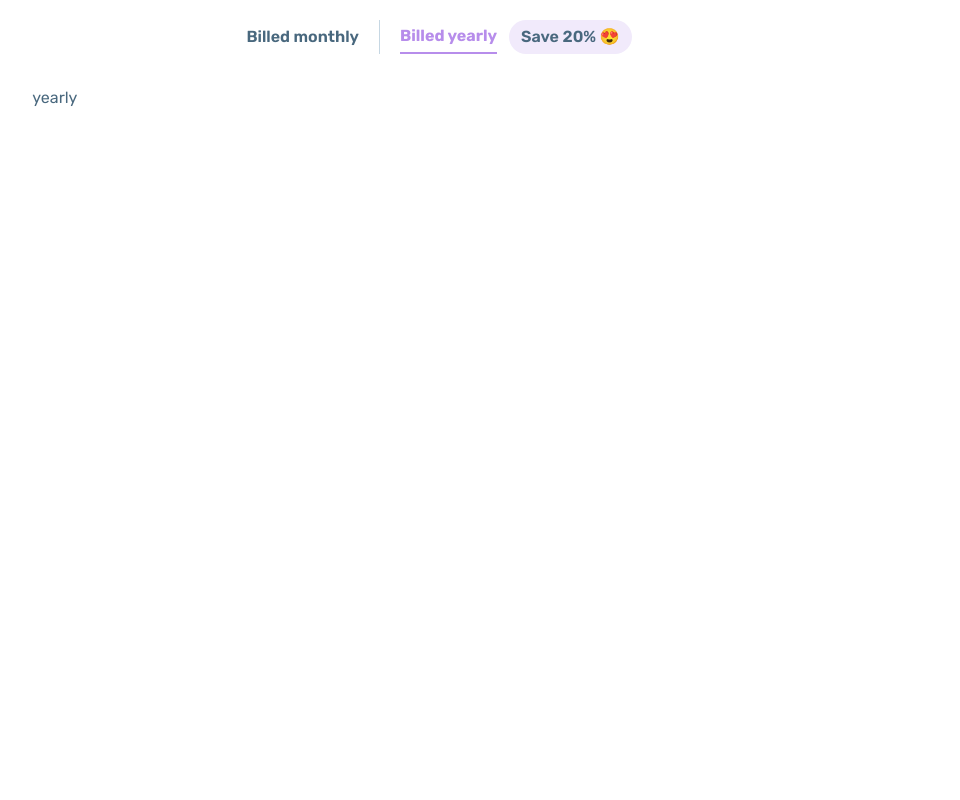
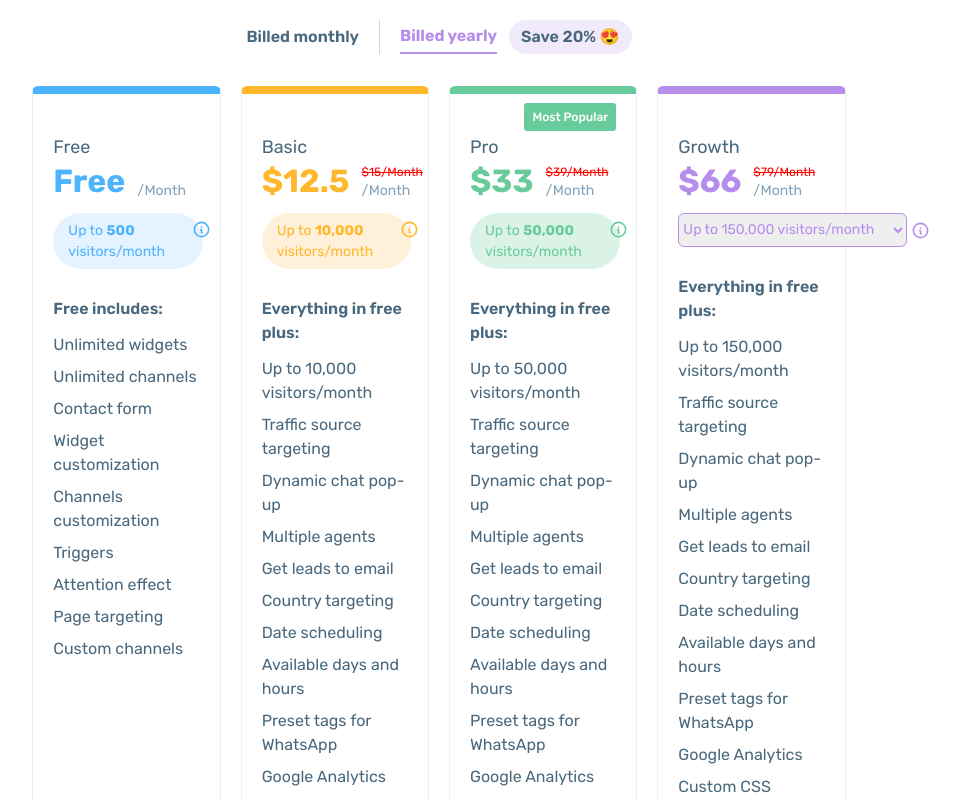
Before and after one commit to MHRafix/react.js-assessment, a React (Create React App) app: page / in a window 1280 px wide. Both pictures are taken after a click on the button "Billed yearly". Shown: the top 800 px of the page, without its empty margins (201-1161 px from the left). Built offline with nearby package versions, Linux system fonts and the light colour scheme.

Commit message:
data managed by redux both of monthly and yearly pricing:-

```diff
--- a/src/App.tsx
+++ b/src/App.tsx
@@ -13,10 +13,17 @@ const App = () => {
 		(state: IInitialStateType) => state.pricingTableData
 	);
 
+	const tempData: any[] = [];
+
+	pricingData?.plans?.map((td: IPlanType) => {
+		if (td.name === 'Growth') {
+			tempData?.push(td);
+		}
+	});
 	// Get dispatch function
 	// const dispatch = useDispatch();
 
-	const [isMonthlyTab, setIsMonthlyTab] = useState<boolean>(true);
+	const [isMonthlyPrice, setIsMonthlyPrice] = useState<boolean>(true);
 
 	const colors = [
 		{
@@ -41,6 +48,8 @@ const App = () => {
 		},
 	];
 
+	console.log({ tempData });
+
 	return (
 		<div>
 			<div className='container'>
@@ -48,16 +57,16 @@ const App = () => {
 					{/* tabs */}
 					<div className='tab_list'>
 						<button
-							onClick={() => setIsMonthlyTab(() => true)}
-							className={isMonthlyTab ? 'tab_active' : 'tab_normal'}
+							onClick={() => setIsMonthlyPrice(() => true)}
+							className={isMonthlyPrice ? 'tab_active' : 'tab_normal'}
 						>
 							Billed monthly
 						</button>
 						<div className='w-[1px] bg-[#c6d7e3]'></div>
 						<div className='flex gap-3'>
 							<button
-								onClick={() => setIsMonthlyTab(() => false)}
-								className={!isMonthlyTab ? 'tab_active' : 'tab_normal'}
+								onClick={() => setIsMonthlyPrice(() => false)}
+								className={!isMonthlyPrice ? 'tab_active' : 'tab_normal'}
 							>
 								Billed yearly
 							</button>
@@ -68,7 +77,6 @@ const App = () => {
 					{/* content */}
 
 					<div className='mt-8'>
-						{isMonthlyTab ? (
 						<div className='pricing_table_wrapper'>
 							{pricingData?.plans?.map((plan: IPlanType, idx: number) => (
 								<PricingTableColumnCard
@@ -76,12 +84,10 @@ const App = () => {
 									plan={plan}
 									colors={colors[idx]}
 									features={pricingData?.features}
+									isMonthlyPrice={isMonthlyPrice}
 								/>
 							))}
 						</div>
-						) : (
-							<div className='yearly_content'>yearly</div>
-						)}
 					</div>
 				</div>
 			</div>
--- a/src/components/PricingTableColumnCard.tsx
+++ b/src/components/PricingTableColumnCard.tsx
@@ -6,12 +6,14 @@ interface IPricingTableColumnCardProps {
 	plan: IPlanType;
 	colors: any;
 	features: IFeatureType[];
+	isMonthlyPrice: boolean;
 }
 
 const PricingTableColumnCard: React.FC<IPricingTableColumnCardProps> = ({
 	plan,
 	colors,
 	features,
+	isMonthlyPrice,
 }) => {
 	return (
 		<div
@@ -20,26 +22,87 @@ const PricingTableColumnCard: React.FC<IPricingTableColumnCardProps> = ({
 				borderTopColor: colors?.color_deep,
 			}}
 		>
-			<div className='card_header'>
-				<span className='text-[#49687e] text-[18px]'> {plan?.name}</span>
-				<h1
-					className={`leading-8 text-[32px] font-bold my-1 !text-${colors?.color_deep}`}
+			<div className='card_header relative'>
+				{plan?.name === 'Pro' && (
+					<span className='popular__badge'>Most Popular</span>
+				)}
+				<div className='mt-4 text-[#49687e] text-[18px]'>{plan?.name}</div>
+				<div className='flex gap-3 items-end'>
+					<span
+						className={`leading-8 flex gap-3 text-[32px] font-bold my-1 !text-${colors?.color_deep}`}
 						style={{
 							color: colors?.color_deep,
 						}}
 					>
-					{plan?.price}
-				</h1>
+						{isMonthlyPrice
+							? plan?.details?.['1_year']?.price
+							: plan?.details?.['2_year']?.price}
+					</span>{' '}
+					<div className='grid'>
+						{!isMonthlyPrice && plan?.name !== 'Free' && (
+							<span className='text-[red] font-normal line-through text-[12px]'>
+								{plan?.details?.['1_year']?.price}/Month
+							</span>
+						)}
+						<span className='text-sm font-normal text-[#83a1b7]'>/Month</span>
+					</div>
+				</div>
+
+				{plan?.name === 'Growth' ? (
 					<div
-					className={`mt-3 text-[14px] inline-flex justify-normal items-center gap-1 px-[15px] py-[7px] rounded-full`}
+						className={`mt-3 text-[14px] inline-flex justify-normal items-center gap-1 rounded-full`}
+						style={{
+							color: colors?.color_deep,
+							// display: '-webkit-inline-box',
+						}}
+					>
+						<select className='z-40 cursor-pointer outline-none text-[#B78DEB] h-[34px] leading-[34px] !py-[3px] px-[0px] border-[1px] border-solid border-[#B78DEB] rounded-md text-[14px]'>
+							<option value={'Up to <strong>150,000</strong> visitors/month'}>
+								Up to <strong>150,000</strong> visitors/month
+							</option>
+							<option value={'Up to <strong>300,000</strong> visitors/month '}>
+								Up to <strong>300,000</strong> visitors/month{' '}
+							</option>
+							<option value={'Up to <strong>500,000</strong> visitors/month '}>
+								Up to <strong>500,000</strong> visitors/month
+							</option>
+							<option
+								value={'Up to <strong>1,000,000</strong> visitors/month '}
+							>
+								Up to <strong>1,000,000</strong> visitors/month{' '}
+							</option>
+							<option
+								value={'Up to <strong>2,000,000</strong> visitors/month '}
+							>
+								Up to <strong>2,000,000</strong> visitors/month{' '}
+							</option>
+						</select>
+						<div className='tooltip'>
+							<div className='tooltip__content'>
+								<IconInfoCircle className='cursor-pointer' size={19} />
+							</div>
+							<div className='tooltip__hover'>{plan?.text}</div>
+						</div>
+					</div>
+				) : (
+					<div
+						className={`mt-3 text-[14px] justify-normal items-center gap-1 px-[15px] py-[7px] rounded-full`}
 						style={{
 							backgroundColor: colors?.color_light,
 							color: colors?.color_deep,
+							display: '-webkit-inline-box',
 						}}
 					>
-					<span dangerouslySetInnerHTML={{ __html: plan?.title }}></span>
+						<div dangerouslySetInnerHTML={{ __html: plan?.title }}></div>
+
+						<div className='tooltip'>
+							<div className='tooltip__content'>
 								<IconInfoCircle className='cursor-pointer' size={19} />
 							</div>
+							<div className='tooltip__hover'>{plan?.text}</div>
+						</div>
+					</div>
+				)}
 			</div>
 
 			<div className='card_content'>
@@ -48,20 +111,36 @@ const PricingTableColumnCard: React.FC<IPricingTableColumnCardProps> = ({
 						? 'Free includes:'
 						: 'Everything in free plus:'}
 				</h3>
-				<ul className='grid gap-2'>
+				<ul className='grid gap-2 !relative'>
 					{plan?.name === 'Free' ? null : (
 						<li className='cursor-pointer'>
-							{plan?.title.replace('<strong>', '')?.replace('</strong>', '')}
+							<div className='tooltip'>
+								<div className='tooltip__content'>
+									<span>
+										{plan?.title
+											.replace('<strong>', '')
+											?.replace('</strong>', '')}
+									</span>
+								</div>
+								<div className='tooltip__hover'>{plan?.text}</div>
+							</div>
 						</li>
 					)}
 					{features?.map((feature: IFeatureType, idx: number) => {
 						if (plan?.name === 'Free') {
 							if (feature?.is_pro === '0') {
 								return (
-									<li key={idx} className='cursor-pointer relative'>
-										{feature?.feature_title}
-										<div className='hidden text-[14px] bg-white p-2 rounded-md absolute top-0 left-0'>
+									<li
+										key={idx}
+										className='features_list cursor-pointer relative inline-block'
+									>
+										<div className='tooltip'>
+											<div className='tooltip__content'>
+												<span>{feature?.feature_title}</span>
+											</div>
+											<div className='tooltip__hover'>
 												{feature?.feature_desc}
+											</div>
 										</div>
 									</li>
 								);
@@ -69,8 +148,21 @@ const PricingTableColumnCard: React.FC<IPricingTableColumnCardProps> = ({
 						} else {
 							if (feature?.is_pro === '1') {
 								return (
-									<li key={idx} className='cursor-pointer'>
-										{feature?.feature_title}
+									<li
+										key={idx}
+										className='features_list cursor-pointer relative inline-block'
+									>
+										<div className='tooltip'>
+											<div className='tooltip__content'>
+												<span>{feature?.feature_title}</span>
+											</div>
+											<div
+												className='tooltip__hover'
+												dangerouslySetInnerHTML={{
+													__html: feature?.feature_desc,
+												}}
+											></div>
+										</div>
 									</li>
 								);
 							}
@@ -78,6 +170,7 @@ const PricingTableColumnCard: React.FC<IPricingTableColumnCardProps> = ({
 					})}
 				</ul>
 			</div>
+
 			<div className='!mt-auto !w-full'>
 				<button
 					className={`select_button`}
--- a/src/styles/tailwind.css
+++ b/src/styles/tailwind.css
@@ -34,9 +34,82 @@
 	.select_button {
 		@apply mt-8 text-white rounded-lg px-5 py-2 w-full hover:duration-200;
 	}
+
+	/* .tooltip { */
+	/* @apply text-[14px] bg-white border-[1px] border-gray-50 p-2 rounded-md absolute top-0 left-[50%] translate-x-[-50%] whitespace-nowrap px-[10px] py-[15px] invisible opacity-0 transition-opacity duration-500 ease-in z-50;
+	} */
 }
 
 body {
 	font-family: Rubik, sans-serif;
 	color: #49687e;
 }
+
+.popular__badge {
+	background-color: #68cb9b;
+	border-radius: 3px;
+	color: #fff;
+	display: inline-block;
+	font-size: 12px;
+	font-weight: 500;
+	padding: 5px 8px;
+	position: absolute;
+	right: 0px;
+	top: -15px;
+}
+
+.tooltip {
+	display: flex;
+	position: relative;
+	width: 100%;
+	z-index: 99999999999;
+}
+
+.tooltip__content {
+	display: inline-flex;
+}
+
+.tooltip__content svg {
+	cursor: pointer;
+}
+
+.tooltip__hover {
+	background: #fff;
+	border: 1px solid #fff;
+	border-radius: 4px;
+	bottom: calc(100% + 10px);
+	box-shadow: 0 0 18px 0 rgba(73, 104, 126, 0.2);
+	color: #49687e;
+	display: none;
+	font-size: 14px;
+	left: -10px;
+	line-height: 1.5 !important;
+	min-width: 224px;
+	padding: 5px 10px;
+	position: absolute;
+	white-space: normal;
+	width: calc(100% + 20px);
+	word-break: break-word;
+	z-index: 10;
+}
+
+.tooltip__hover:after {
+	border: 5px solid transparent;
+	border-top-color: #fff;
+	bottom: -11px;
+	box-shadow: 0 4px 12px -4px rgba(73, 104, 126, 0.2);
+	content: '';
+	left: 20px;
+	margin-left: -5px;
+	position: absolute;
+	z-index: 102;
+}
+
+.tooltip__hover img {
+	margin-top: 10px;
+	width: 100%;
+}
+
+.tooltip__content:hover + div {
+	display: block;
+}
```
Lines whose indentation alone changed are shown as unchanged.
